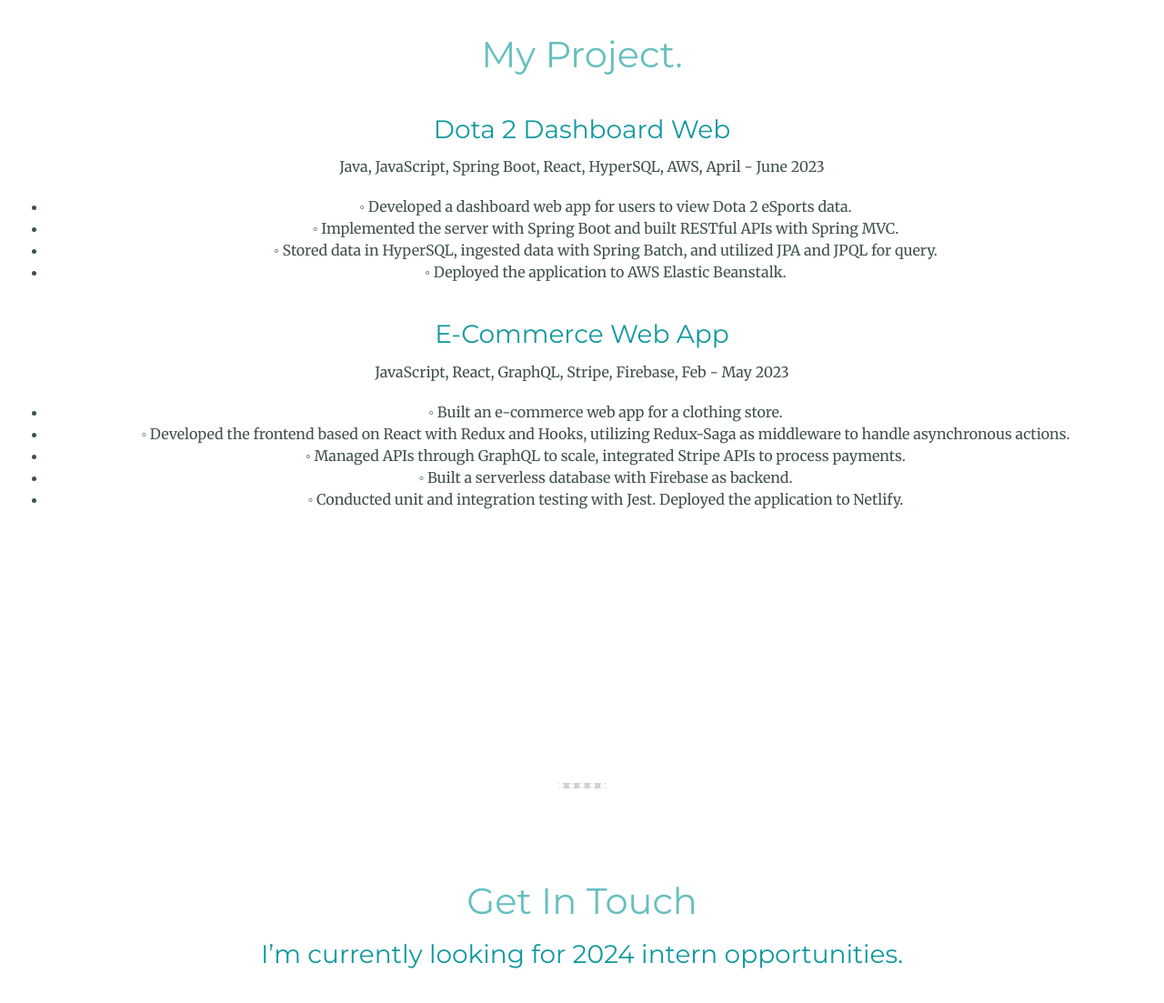
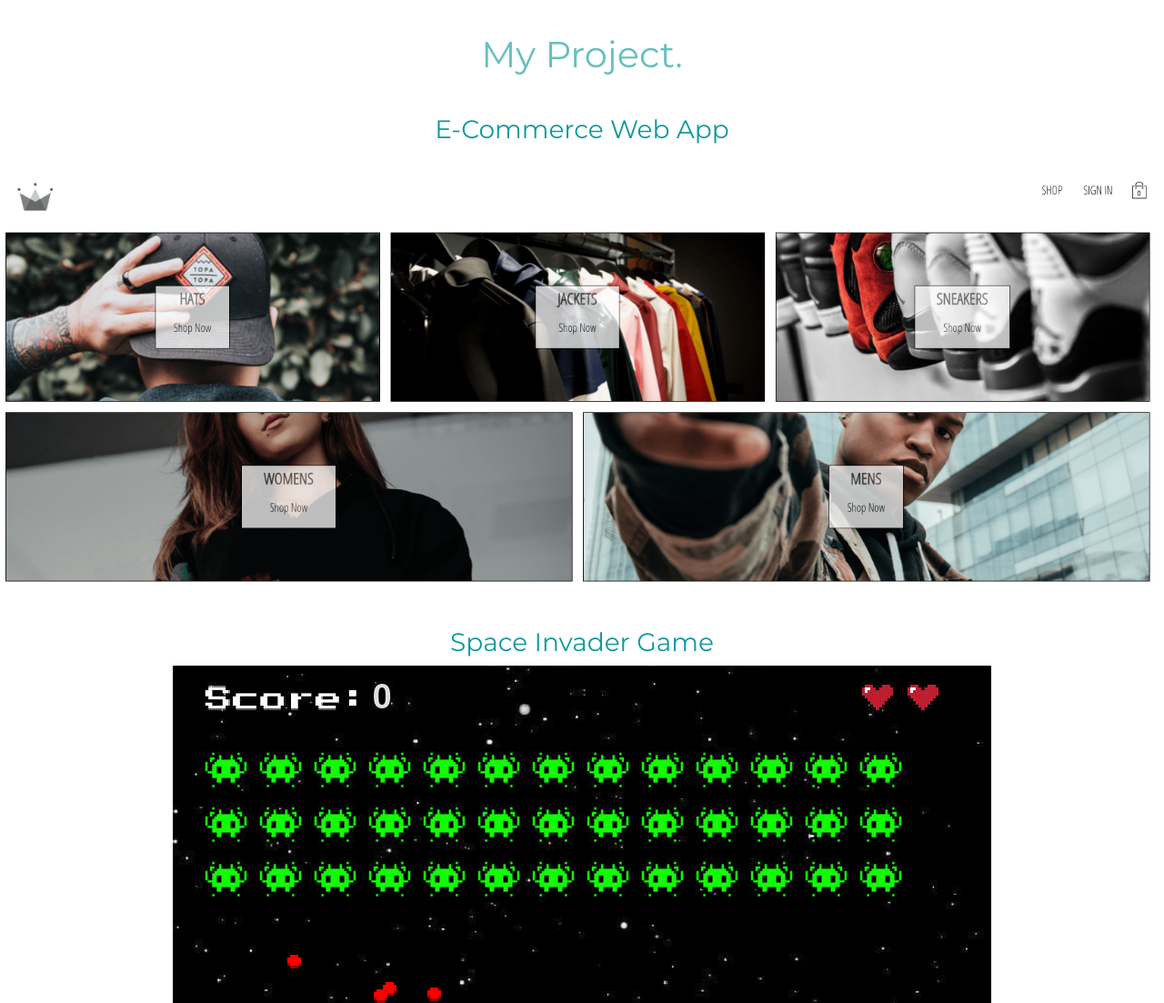
Before and after one commit to Zhiqian-Zhang/ZhiqianZhang-Peronal-Website, a website: page index.html in a window 1280 px wide. Shown: the part 4060-5163 px from the top of the page at 91% size. Drawn offline with nearby package versions, Linux system fonts and the light colour scheme.

Commit message:
Update index.html

```diff
--- a/index.html
+++ b/index.html
@@ -9,6 +9,7 @@
       name="description"
       content="Zhiqian Zhang's personal website showcasing skills, experience, and projects in software engineering and computer science."
     />
+    <!-- Icon -->
     <link rel="icon" href="images/favicon.ico?v=2" />
     <link
       href="https://cdn.jsdelivr.net/npm/bootstrap@5.1.3/dist/css/bootstrap.min.css"
@@ -202,48 +203,29 @@
       <div id="project-section" class="project section">
         <h2>My Project.</h2>
         <br />
-        <div class="project-entry">
-          <h3>Dota 2 Dashboard Web</h3>
-          <p>
-            Java, JavaScript, Spring Boot, React, HyperSQL, AWS, April - June
-            2023
-          </p>
-          <ul>
-            <li>
-              ◦ Developed a dashboard web app for users to view Dota 2 eSports
-              data.
-            </li>
-            <li>
-              ◦ Implemented the server with Spring Boot and built RESTful APIs
-              with Spring MVC.
-            </li>
-            <li>
-              ◦ Stored data in HyperSQL, ingested data with Spring Batch, and
-              utilized JPA and JPQL for query.
-            </li>
-            <li>◦ Deployed the application to AWS Elastic Beanstalk.</li>
-          </ul>
+
+        <div class="project-entry position-relative">
+          <h3>E-Commerce Web App</h3>
+          <a href="html/projects.html" class="stretched-link">
+            <div class="hover-overlay position-absolute text-center text-white">
+              View More
+            </div>
+            <img
+              src="images/e-commerce.png"
+              alt="e-commerce-img"
+              class="e-commerce img-fluid"
+            />
+          </a>
         </div>
-        <br />
-        <div class="project-entry">
-          <h3>E-Commerce Web App</h3>
-          <p>JavaScript, React, GraphQL, Stripe, Firebase, Feb - May 2023</p>
-          <ul>
-            <li>◦ Built an e-commerce web app for a clothing store.</li>
-            <li>
-              ◦ Developed the frontend based on React with Redux and Hooks,
-              utilizing Redux-Saga as middleware to handle asynchronous actions.
-            </li>
-            <li>
-              ◦ Managed APIs through GraphQL to scale, integrated Stripe APIs to
-              process payments.
-            </li>
-            <li>◦ Built a serverless database with Firebase as backend.</li>
-            <li>
-              ◦ Conducted unit and integration testing with Jest. Deployed the
-              application to Netlify.
-            </li>
-          </ul>
+
+        <div class="project-entry position-relative">
+          <h3>Space Invader Game</h3>
+          <a href="html/projects.html" class="stretched-link">
+            <div class="hover-overlay position-absolute text-center text-white">
+              View More
+            </div>
+            <img src="images/game.png" alt="game-img" class="game" />
+          </a>
         </div>
       </div>
 
```
